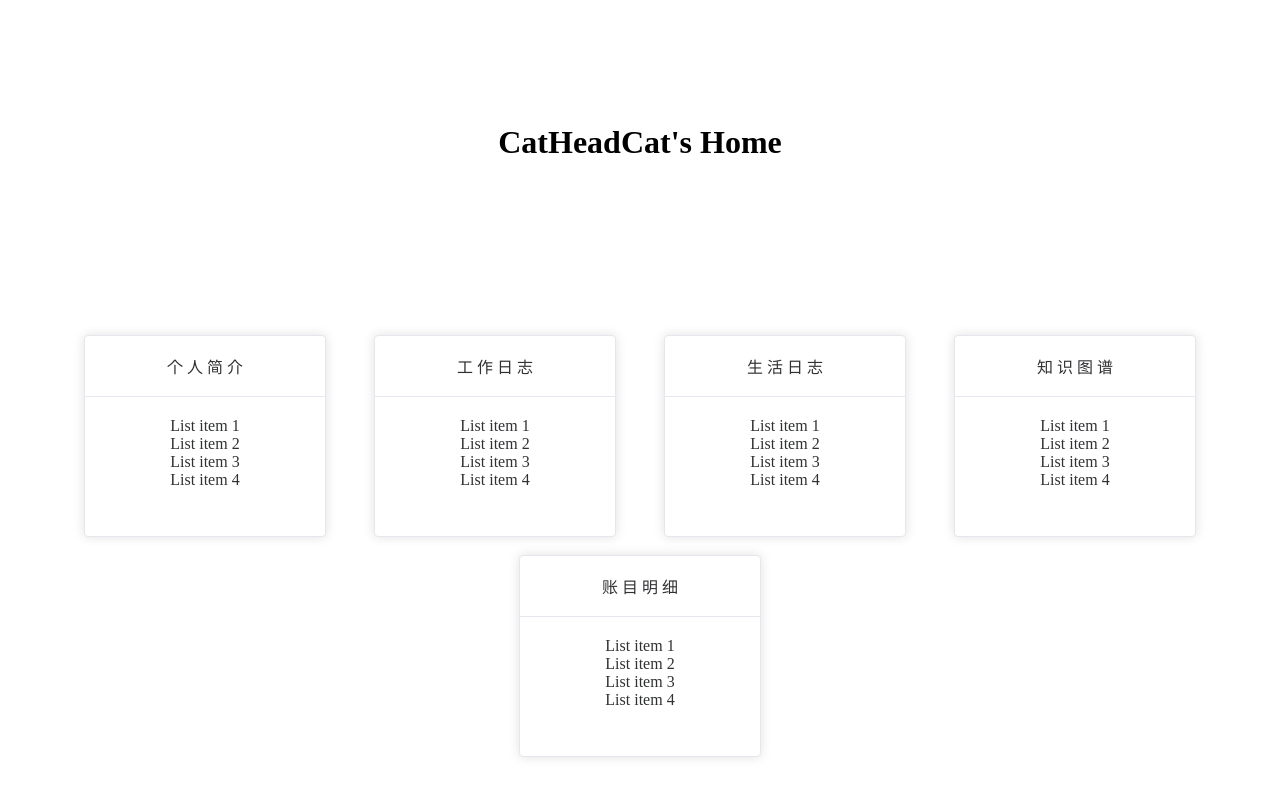
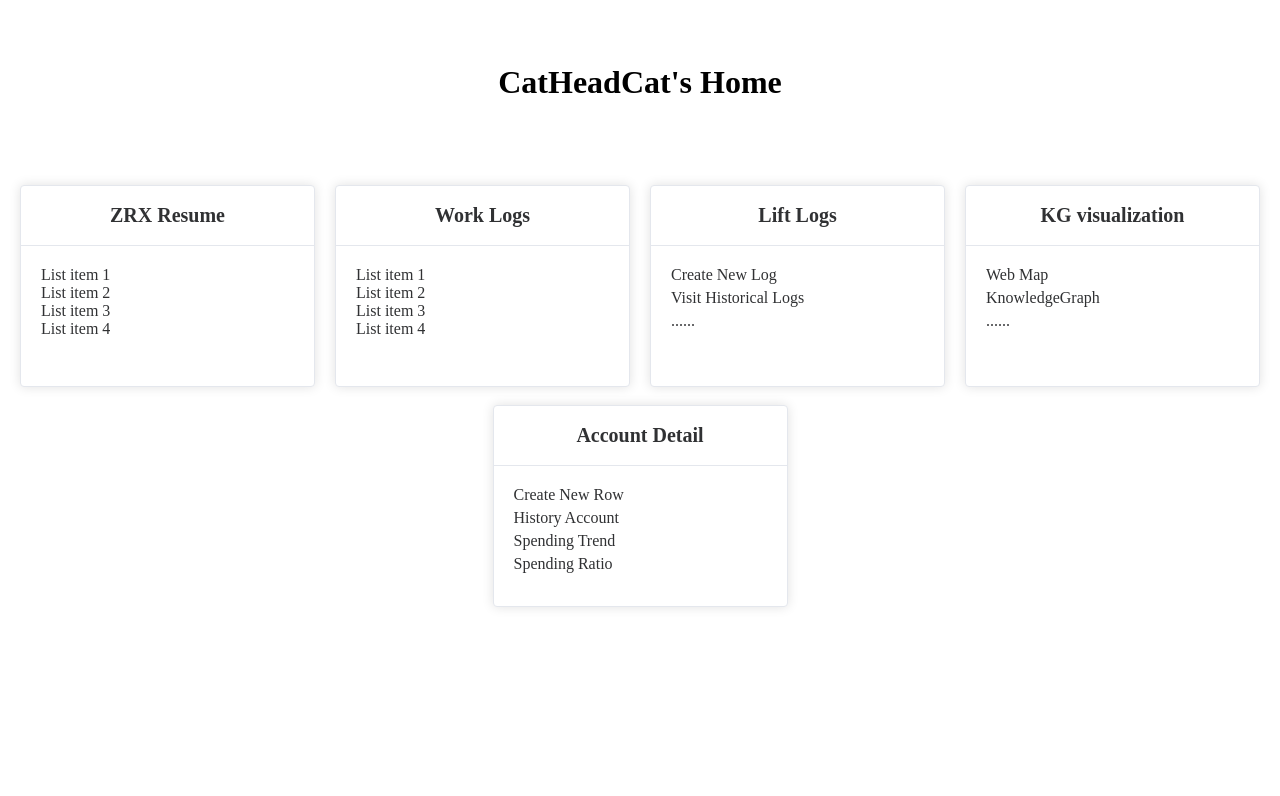
Before and after one commit to xefs08042/CatHeadCat_Website, a Vue app: page /home in a window 1280 px wide. Shown: the top 796 px of the page. Built offline with nearby package versions, Linux system fonts and the light colour scheme.

Commit message:
主要修改了历史日志模块按月份显示的功能，防止一次性加载过多数据

```diff
--- a/src/views/AccountDetail/SpendingRatio.vue
+++ b/src/views/AccountDetail/SpendingRatio.vue
@@ -70,11 +70,9 @@ onUnmounted(() => {
 
 function receiveMsg(val:unknown) {
     pie_chart_data.data = val['spending_ratio'];
-    console.log(pie_chart_data.data);
     setTimeout(() => {
         init_pie_chart();
     }, 1);
-    console.log(val, '这是兄弟传过来的');
 }
 </script>
 
--- a/src/views/AccountDetail/SpendingTable.vue
+++ b/src/views/AccountDetail/SpendingTable.vue
@@ -49,15 +49,15 @@
                     <el-row>
                         <el-col :span="12">
                             <el-form-item label="Year">
-                                <el-select v-model="time_rage.year" placeholder="Please Select" @change="get_history_account_by_time">
-                                    <el-option v-for="year in time_rage.year_list" :label=year :value=year />
+                                <el-select v-model="time_range.year" placeholder="Please Select" @change="get_history_account_by_time">
+                                    <el-option v-for="year in time_range.year_list" :label=year :value=year />
                                 </el-select>
                             </el-form-item>
                         </el-col>
                         <el-col :span="12">
                             <el-form-item label="Month">
-                                <el-select v-model="time_rage.month" placeholder="Please Select" @change="get_history_account_by_time">
-                                    <el-option v-for="month in time_rage.month_dict[time_rage.year]" :label=month :value=month />
+                                <el-select v-model="time_range.month" placeholder="Please Select" @change="get_history_account_by_time">
+                                    <el-option v-for="month in time_range.month_dict[time_range.year]" :label=month :value=month />
                                 </el-select>
                             </el-form-item>
                         </el-col>
@@ -93,7 +93,7 @@ const form = reactive({
 });
 const tableData = ref([]);
 
-const time_rage = reactive({
+const time_range = reactive({
     month_dict: {},
     year_list: [],
     year: '',
@@ -104,10 +104,10 @@ axios.get('/api/get_history_account/').then(res => {
     // do something with res
     console.log(res.data);
     tableData.value = res.data.account_data;
-    time_rage.month_dict = res.data.month_dict;
-    time_rage.year_list = Object.keys(time_rage.month_dict);
-    time_rage.year = time_rage.year_list[0];
-    time_rage.month = time_rage.month_dict[time_rage.year_list[0]][0];
+    time_range.month_dict = res.data.month_dict;
+    time_range.year_list = Object.keys(time_range.month_dict);
+    time_range.year = time_range.year_list[0];
+    time_range.month = time_range.month_dict[time_range.year_list[0]][0];
     instance?.proxy?.$bus.emit('onSendMsg', res.data)
 }).catch(err => {
     // do something with err
@@ -115,12 +115,12 @@ axios.get('/api/get_history_account/').then(res => {
 });
 
 function get_history_account_by_time() {
-    if (time_rage.year != '' && time_rage.month != '') {
-        if (!time_rage.month_dict[time_rage.year].includes(time_rage.month)) {
-            time_rage.month = time_rage.month_dict[time_rage.year][0]
+    if (time_range.year != '' && time_range.month != '') {
+        if (!time_range.month_dict[time_range.year].includes(time_range.month)) {
+            time_range.month = time_range.month_dict[time_range.year][0]
         }
         // 发送请求
-        const post_data = {'year_month': time_rage.year + '-' + time_rage.month }
+        const post_data = {'year_month': time_range.year + '-' + time_range.month }
         axios.post('/api/get_history_account/', post_data).then(res => {
             // do something with res
             console.log(res.data);
--- a/src/views/AccountDetail/SpendingTrends.vue
+++ b/src/views/AccountDetail/SpendingTrends.vue
@@ -52,7 +52,6 @@ function receiveMsg(val:unknown) {
     setTimeout(() => {
         init_line_chart();
     }, 1);
-    console.log(val, '这是兄弟传过来的');
 }
 </script>
 
--- a/src/views/CHCLog/VisitHistoricalLogs.vue
+++ b/src/views/CHCLog/VisitHistoricalLogs.vue
@@ -3,25 +3,20 @@
         <el-aside width="200px">
             <div>
                 <el-menu default-active="2" class="el-menu-vertical-demo" @open="handleOpen" @close="handleClose">
-                    <el-sub-menu index="1">
-                        <template #title>2023</template>
-                        <el-menu-item index="1-1">3</el-menu-item>
-                        <el-menu-item index="1-2">2</el-menu-item>
-                        <el-menu-item index="1-3">1</el-menu-item>
-                    </el-sub-menu>
-                    <el-sub-menu index="2">
-                        <template #title>2022</template>
-                        <el-menu-item index="2-1">12</el-menu-item>
-                        <el-menu-item index="2-2">11</el-menu-item>
-                        <el-menu-item index="2-3">10</el-menu-item>
+                    <el-sub-menu :index=year v-for="year in time_range.year_list">
+                        <template #title>{{ year }}</template>
+                        <el-menu-item :index="year+'-'+month" v-for="month in time_range.month_dict[year]" @click="handleMenuSelect">{{ month }}</el-menu-item>
                     </el-sub-menu>
                 </el-menu>
             </div>
         </el-aside>
         <el-main>
             <div style="height: calc(100vh - 190px);">
+
                 <el-scrollbar height="100%">
-                    <el-card class="box-card" v-for="log in logs">
+                    <el-row>
+                    <el-col :span="12" v-for="log in logs">
+                    <el-card class="box-card">
                         <template #header>
                         <div class="card-header">
                             <el-row :gutter="20">
@@ -40,6 +35,8 @@
                             <el-image v-for="image in log.images_url" :key="image" :src="image" lazy />
                         </div>
                     </el-card>
+                    </el-col>
+                    </el-row>
                 </el-scrollbar>
             </div>
         </el-main>
@@ -53,26 +50,53 @@ import { Plus } from '@element-plus/icons-vue'
 import { ElInput, UploadProps, UploadUserFile } from 'element-plus'
 import { toRaw } from '@vue/reactivity'     // toRaw(Proxy) 将Proxy对象转为一般格式
 
-let logs = ref([])
+const logs = ref([])
+const time_range = reactive({
+    month_dict: {},
+    year_list: [],
+    year: '',
+    month: ''
+})
 // 预加载数据库中用户所有日志
-axios.get('/api/get_history_data/').then(function(ret){
-    console.log(ret.data)
-    logs.value = ret.data
+axios.get('/api/get_history_data/').then(function(res){
+    console.log(res.data);
+    logs.value = res.data.logs;
+    time_range.month_dict = res.data.month_dict;
+    time_range.year_list = Object.keys(time_range.month_dict);
+    time_range.year = time_range.year_list[0];
+    time_range.month = time_range.month_dict[time_range.year_list[0]][0];
 })
 
 // 控制左侧手风琴目录选项的开关
 const handleOpen = (key: string, keyPath: string[]) => {
-  console.log(key, keyPath)
+    console.log(key, keyPath)
 }
 const handleClose = (key: string, keyPath: string[]) => {
-  console.log(key, keyPath)
+    console.log(key, keyPath)
+}
+const handleMenuSelect = (item: any) => {
+    console.log(item.index);
+    const post_data = {'year_month': item.index}
+    axios.post('/api/get_history_data/', post_data).then(res => {
+        // do something with res
+        console.log(res.data);
+        logs.value = res.data.logs;
+        time_range.year = time_range.year_list[0];
+        time_range.month = time_range.month_dict[time_range.year_list[0]][0];
+    }).catch(err => {
+        // do something with err
+        console.log('request error!');
+        console.log(err);
+    });
 }
 </script>
 
 <style lang="scss" scoped>
 .box-card {
     margin: 10px 0;
-    width: 99%;
+    width: 95%;
+    max-height: 500px;
+    overflow-y: auto;
 }
 .demo-image__lazy {
   height: 400px;
@@ -86,4 +110,15 @@ const handleClose = (key: string, keyPath: string[]) => {
 .demo-image__lazy .el-image:last-child {
   margin-bottom: 0;
 }
+
+/**修改全局的滚动条*/
+/**滚动条的宽度*/
+::-webkit-scrollbar {
+  width: 8px;
+}
+/**滚动条的滑块*/
+::-webkit-scrollbar-thumb {
+  background-color: #eaecf1;
+  border-radius: 3px;
+}
 </style>
--- a/src/views/Home/Home.vue
+++ b/src/views/Home/Home.vue
@@ -1,6 +1,6 @@
 <template>
     <div class="largeBox">
-        <h1>CatHeadCat's Home</h1>
+        <h1 style="text-align: center;">CatHeadCat's Home</h1>
         <div class="subBox">
         <el-row :gutter="20" type="flex" justify="center">
             <el-col :span="6">
@@ -8,7 +8,7 @@
                     <el-card class="box-card">
                         <template #header>
                         <div class="card-header">
-                            <span>个 人 简 介</span>
+                            <span>ZRX Resume</span>
                         </div>
                         </template>
                         <div v-for="o in 4" :key="o" class="text item">{{ 'List item ' + o }}</div>
@@ -20,7 +20,7 @@
                     <el-card class="box-card" @click="toTaskLog">
                         <template #header>
                         <div class="card-header">
-                            <span>工 作 日 志</span>
+                            <span>Work Logs</span>
                         </div>
                         </template>
                         <div v-for="o in 4" :key="o" class="text item">{{ 'List item ' + o }}</div>
@@ -32,10 +32,12 @@
                     <el-card class="box-card" @click="toCHCLog">
                         <template #header>
                         <div class="card-header">
-                            <span>生 活 日 志</span>
+                            <span>Lift Logs</span>
                         </div>
                         </template>
-                        <div v-for="o in 4" :key="o" class="text item">{{ 'List item ' + o }}</div>
+                        <div class="text_item">Create New Log</div>
+                        <div class="text_item">Visit Historical Logs</div>
+                        <div class="text_item">......</div>
                     </el-card>
                 </div>
             </el-col>
@@ -44,10 +46,12 @@
                     <el-card class="box-card" @click="toKnowledgeGraph">
                         <template #header>
                         <div class="card-header">
-                            <span>知 识 图 谱</span>
+                            <span>KG visualization</span>
                         </div>
                         </template>
-                        <div v-for="o in 4" :key="o" class="text item">{{ 'List item ' + o }}</div>
+                        <div class="text_item">Web Map</div>
+                        <div class="text_item">KnowledgeGraph</div>
+                        <div class="text_item">......</div>
                     </el-card>
                 </div>
             </el-col>
@@ -58,10 +62,13 @@
                     <el-card class="box-card" @click="toAccountDetail">
                         <template #header>
                         <div class="card-header">
-                            <span>账 目 明 细</span>
+                            <span>Account Detail</span>
                         </div>
                         </template>
-                        <div v-for="o in 4" :key="o" class="text item">{{ 'List item ' + o }}</div>
+                        <div class="text_item">Create New Row</div>
+                        <div class="text_item">History Account</div>
+                        <div class="text_item">Spending Trend</div>
+                        <div class="text_item">Spending Ratio</div>
                     </el-card>
                 </div>
             </el-col>
@@ -90,20 +97,26 @@ const toAccountDetail = () => {
 
 <style lang="scss" scoped>
 .largeBox {
-    margin: 0 20px;
-    text-align: center;
+    // margin: 0 20px;
+    // text-align: center;
     overflow-x: hidden;
 }
 
 h1 {
-    padding: 10% 0;
+    padding: 5% 0;
     // color: #fff;
     // background-color: #3498db;
 }
 
 .box-card {
     height: 200px;
-    width: 240px;
+    width: 400px;
+}
+
+.card-header {
+    text-align: center;
+    font-weight: bold;
+    font-size: 20px;
 }
 
 .el-col-box {
@@ -120,6 +133,10 @@ h1 {
 }
 
 .subBox {
-    margin: 50px;
+    margin: 20px;
+}
+
+.text_item{
+    margin-bottom: 5px;
 }
 </style>
```
